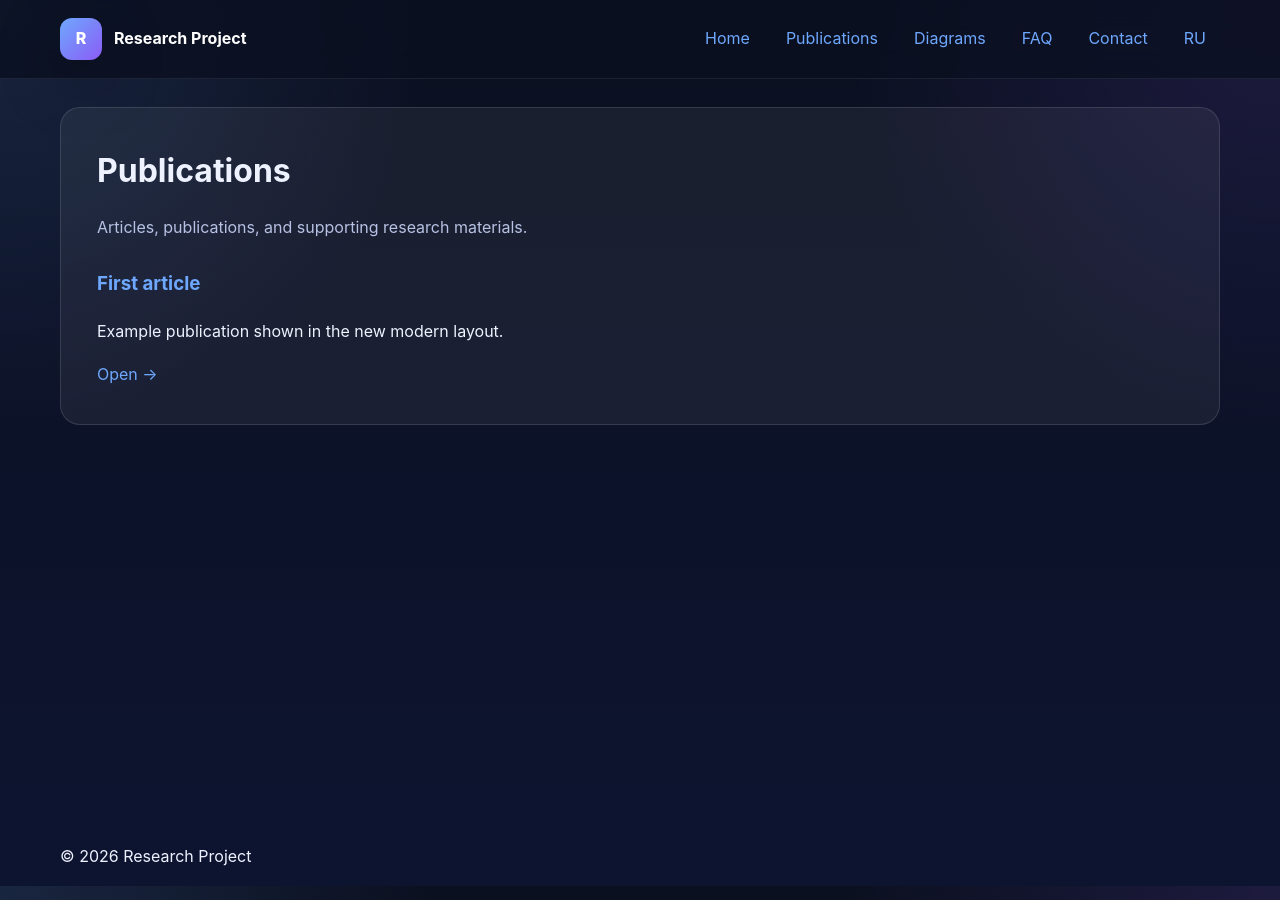
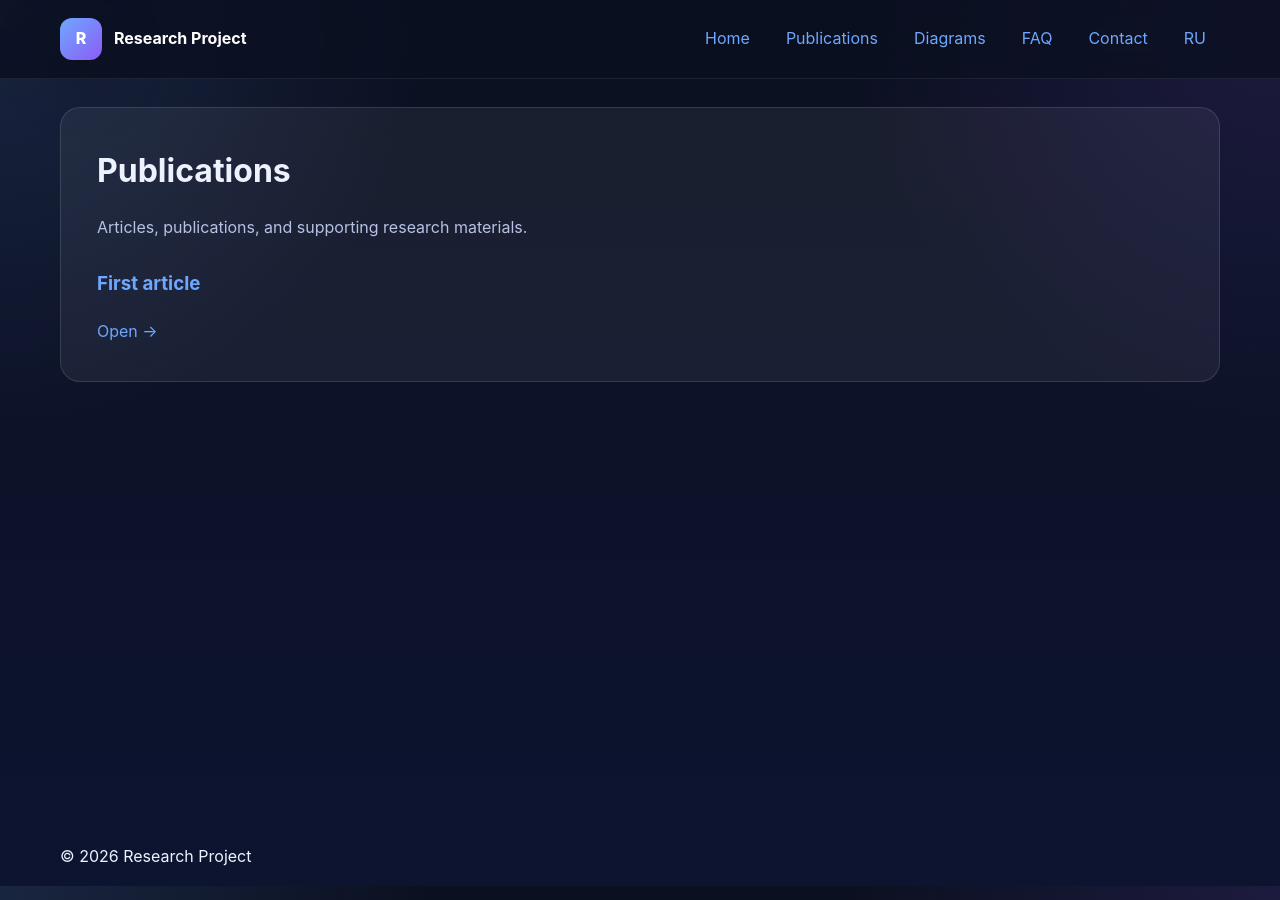
Before and after one commit to naoumov-ilia/naoumov-ilia.github.io, a Jekyll site: the page built from en/publications.md, in a window 1280 px wide. Built offline with Jekyll 4.4.1, drawn with Linux system fonts in a browser that asks for light colours.

Commit message:
Update publications.md

```diff
--- a/en/publications.md
+++ b/en/publications.md
@@ -10,7 +10,7 @@ permalink: /en/publications/
 <div class="list-grid">
   <div class="list-card">
     <h3><a href="{{ '/en/articles/article-1/' | relative_url }}">First article</a></h3>
-    <p>Example publication shown in the new modern layout.</p>
+    <p></p>
     <a href="{{ '/en/articles/article-1/' | relative_url }}">Open →</a>
   </div>
 </div>
```
